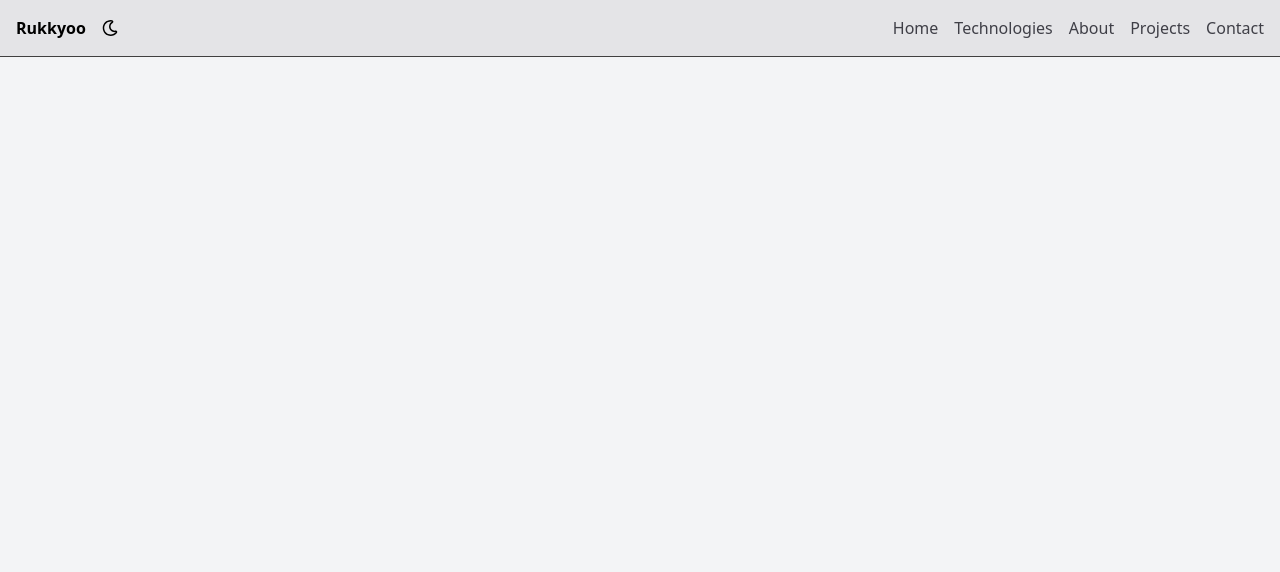
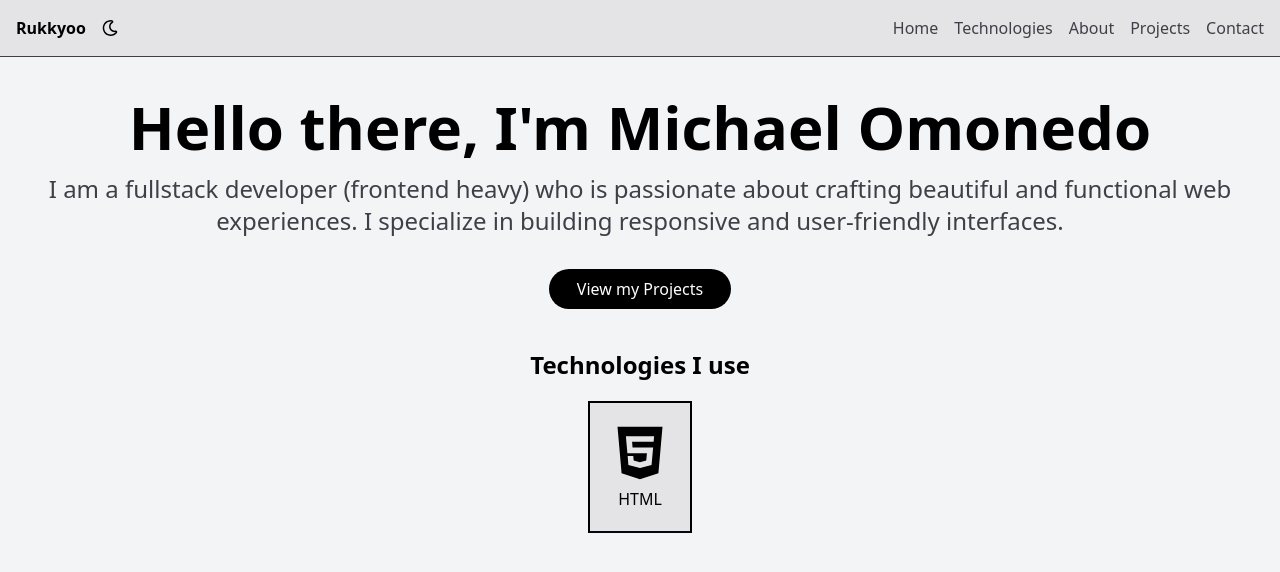
Before and after one commit to Rukkyoo/MichaelOmonedoPortfolio, a React (Vite) app in the folder rukky-port/: page / in a window 1280 px wide. Shown: the top 572 px of the page. Built offline with nearby package versions, Linux system fonts and the light colour scheme.

Commit message:
completed intro screen

```diff
--- a/rukky-port/src/App.tsx
+++ b/rukky-port/src/App.tsx
@@ -1,5 +1,6 @@
-import { useState } from 'react'
 import Nav from './Main/Nav'
+import Intro from './Main/Intro'
+import Tech from './Main/Tech'
 
 
 function App() {
@@ -7,6 +8,8 @@ function App() {
   return (
     <div className='bg-gray-100 h-screen '>
       <Nav />
+      <Intro />
+      <Tech />
     </div>
   )
 }
--- /dev/null
+++ b/rukky-port/src/Main/Intro.tsx
@@ -0,0 +1,21 @@
+import React from "react";
+
+const Intro = () => {
+  return (
+    <div className="mt-10 flex flex-col items-center">
+      <h1 className="text-4xl sm:text-6xl font-bold text-center">
+        Hello there, I'm Michael Omonedo
+      </h1>
+      <p className="text-lg px-5.5 sm:text-2xl text-center mt-4 text-zinc-700">
+        I am a fullstack developer (frontend heavy) who is passionate about
+        crafting beautiful and functional web experiences. I specialize in
+        building responsive and user-friendly interfaces.
+      </p>
+      <button className="bg-black text-white rounded-full py-2 px-7 mt-8 cursor-pointer">
+        View my Projects
+      </button>
+    </div>
+  );
+};
+
+export default Intro;
--- /dev/null
+++ b/rukky-port/src/Main/Tech.tsx
@@ -0,0 +1,17 @@
+import React from "react";
+import { FaHtml5 } from "react-icons/fa";
+
+const Tech = () => {
+  return (
+    <div className="mt-10 flex flex-col items-center">
+      <h3 className="text-2xl font-bold">Technologies I use</h3>
+      {/* Technology Card */}
+      <div className="flex flex-col bg-zinc-200 border-b-gray-950 border-2 p-5 justify-center items-center gap-1 mt-5">
+        <FaHtml5 size={60} />
+        <span>HTML</span>
+      </div>
+    </div>
+  );
+};
+
+export default Tech;
```
